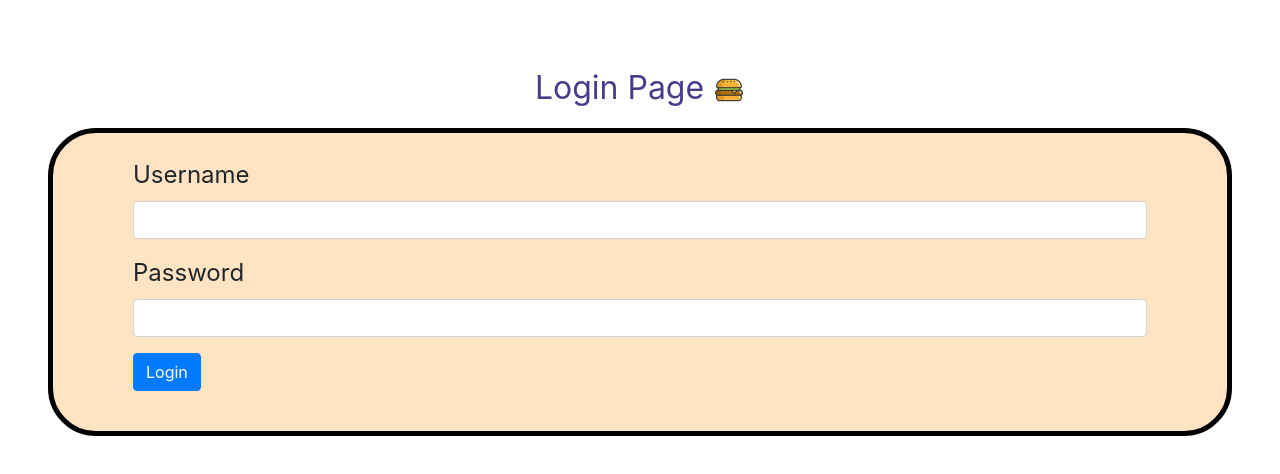
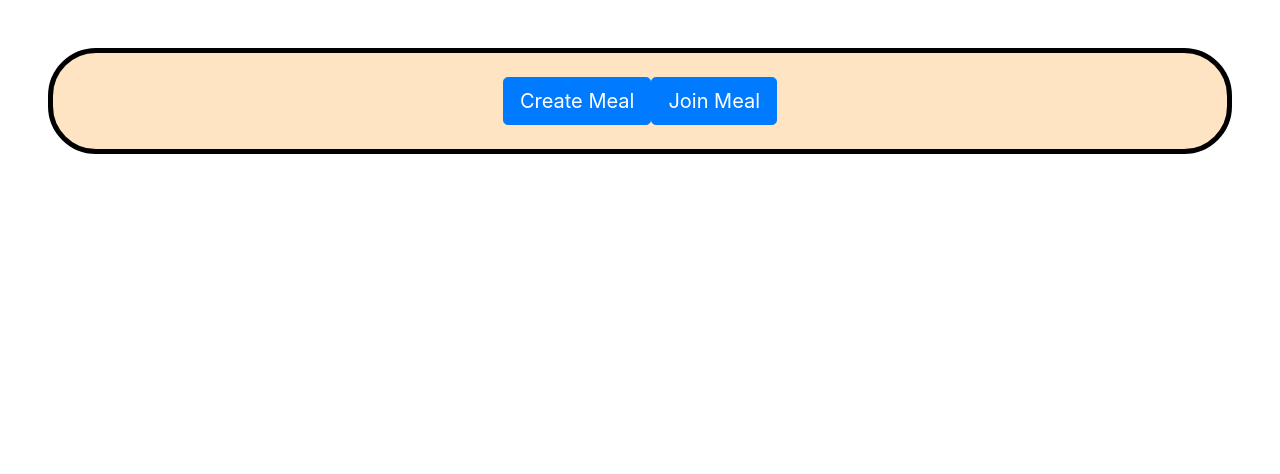
Before and after one commit to 200727-java-ng-usf/team-y-project-2, an Angular app in the folder Angular-AMEALGOES/: page /home in a window 1280 px wide. Shown: the top 474 px of the page. Built offline with nearby package versions, Linux system fonts and the light colour scheme.

Commit message:
Adding home page buttons w no functionality

```diff
--- a/Angular-AMEALGOES/src/app/app.component.html
+++ b/Angular-AMEALGOES/src/app/app.component.html
@@ -1 +1 @@
-<app-login></app-login>
+<app-home></app-home>
--- a/Angular-AMEALGOES/src/app/app.module.ts
+++ b/Angular-AMEALGOES/src/app/app.module.ts
@@ -6,11 +6,13 @@ import { NgbModule } from '@ng-bootstrap/ng-bootstrap';
 import { AppComponent } from './app.component';
 import { LoginComponent } from './login/login.component';
 import { FormsModule, ReactiveFormsModule } from '@angular/forms';
+import { HomeComponent } from './home/home.component';
 
 @NgModule({
   declarations: [
     AppComponent,
-    LoginComponent
+    LoginComponent,
+    HomeComponent
   ],
   imports: [
     BrowserModule,
--- /dev/null
+++ b/Angular-AMEALGOES/src/app/home/home.component.css
@@ -0,0 +1,22 @@
+#page-container {
+    padding: 3rem 3rem;
+}
+
+#burger-img {
+    height: 2rem;
+    width: 2rem;
+}
+
+#home-container {
+    border-radius: 3rem;
+    border: 2px solid black;
+    padding: 1.5rem 5rem;
+    text-align: center;
+    background-color: bisque;
+    border: 5px solid black;
+    font-size: 1.5rem;
+}
+
+#form-disclaimer {
+    font-size: 1rem;
+}
--- /dev/null
+++ b/Angular-AMEALGOES/src/app/home/home.component.html
@@ -0,0 +1,6 @@
+<div id="page-container">
+    <div id="home-container">
+        <button type="button" class="btn btn-primary btn-lg">Create Meal</button>
+        <button type="button" class="btn btn-primary btn-lg">Join Meal</button>
+    </div>
+</div>
--- /dev/null
+++ b/Angular-AMEALGOES/src/app/home/home.component.ts
@@ -0,0 +1,15 @@
+import { Component, OnInit } from '@angular/core';
+
+@Component({
+  selector: 'app-home',
+  templateUrl: './home.component.html',
+  styleUrls: ['./home.component.css']
+})
+export class HomeComponent implements OnInit {
+
+  constructor() { }
+
+  ngOnInit(): void {
+  }
+
+}
```
Also changed, not shown: 1 other file (tests, documents, lock files or other folders).
